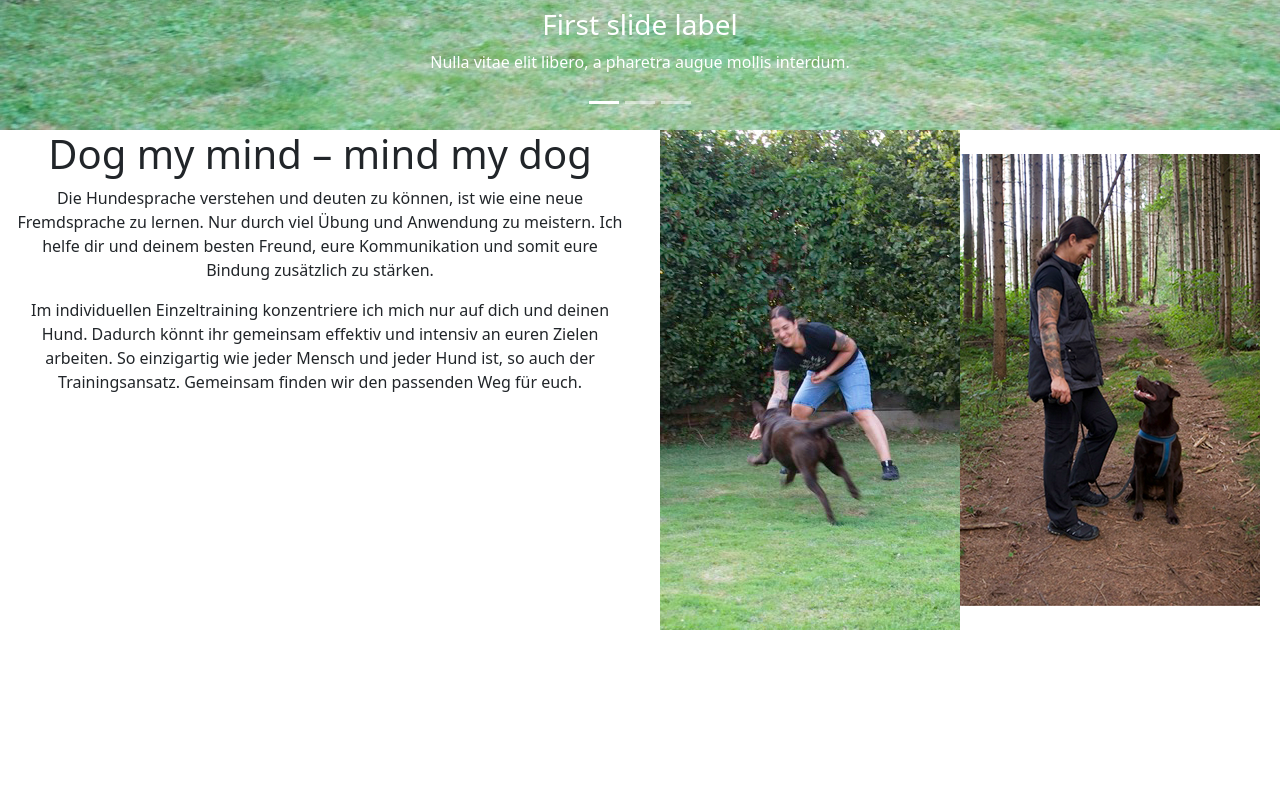
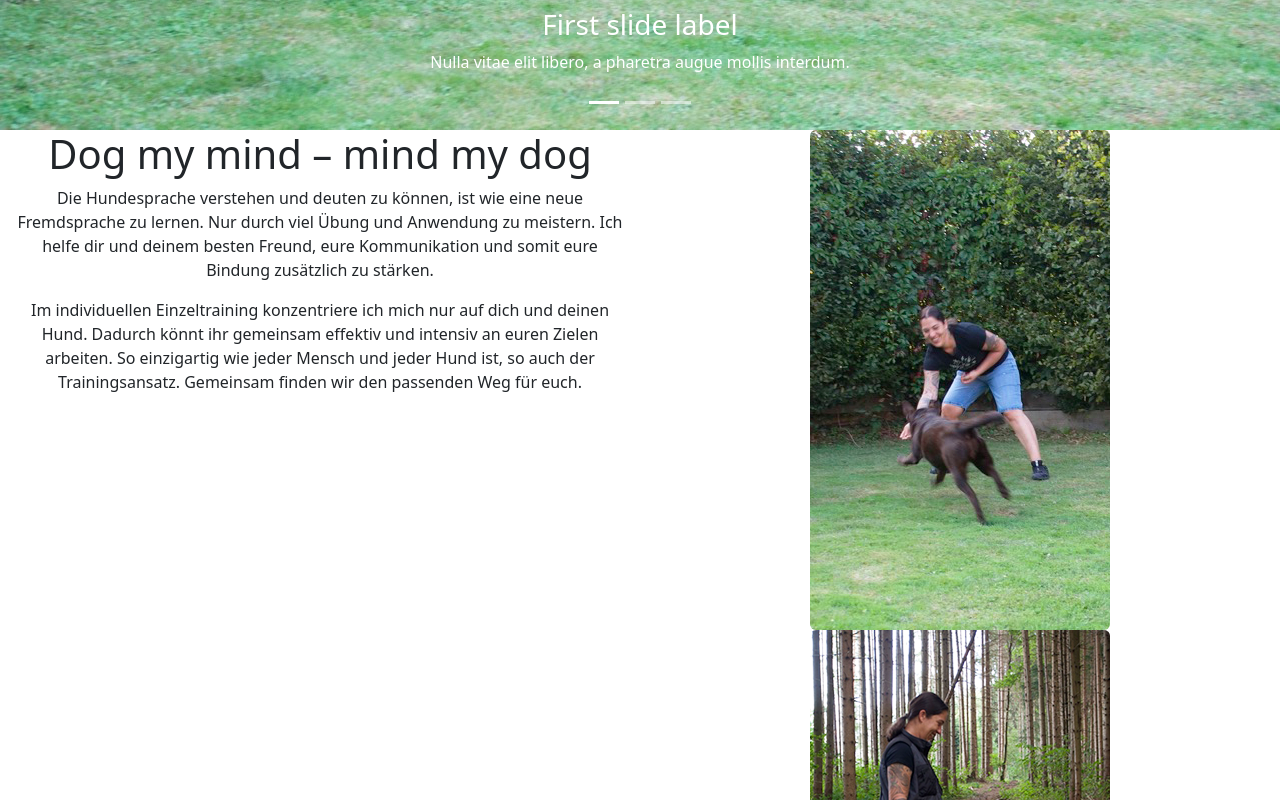
Before and after one commit to Synaron/doggymind, a React (Create React App) app in the folder dogmind/: page / in a window 1280 px wide. Shown: the part 720-1520 px from the top of the page. Before the commit the page ends 1350 px from the top, so only its background shows below. Built offline with nearby package versions, Linux system fonts and the light colour scheme.

Commit message:
Create ImageBlock for Intro

```diff
--- /dev/null
+++ b/dogmind/src/components/ImageBlock.js
@@ -0,0 +1,21 @@
+import React from 'react'
+import RoundedImage from './RoundedImage';
+import Container from 'react-bootstrap/Container';
+import Row from 'react-bootstrap/Row';
+import Col from 'react-bootstrap/Col';
+import Intro1 from '../assets/images/Intro1.png';
+import Intro2 from '../assets/images/Intro2.png';
+
+function ImageBlock() {
+  return (
+    <Container>
+    <Row>
+      <Col><RoundedImage img={Intro1} /></Col>
+      <Col><RoundedImage img={Intro2} /></Col>
+
+    </Row>
+  </Container>
+  )
+}
+
+export default ImageBlock
--- a/dogmind/src/components/Intro.js
+++ b/dogmind/src/components/Intro.js
@@ -2,8 +2,7 @@
 import Container from 'react-bootstrap/Container';
 import Row from 'react-bootstrap/Row';
 import Col from 'react-bootstrap/Col';
-import Intro1 from '../assets/images/Intro1.png';
-import Intro2 from '../assets/images/Intro2.png';
+import ImageBlock from './ImageBlock';
 
 function Intro() {
   return (
@@ -19,15 +18,12 @@
         jeder Hund ist, so auch der Trainingsansatz. Gemeinsam finden wir den passenden Weg für euch.</p>
       </Col>
       <Col>
-        <img src={Intro1} alt="HundeTraining1" />
-        <img src={Intro2} alt="HundeTraining2" />
+        <ImageBlock />
       </Col>
       </Row>
 
   </Container>
 
-
-
   )
 }
 
```
